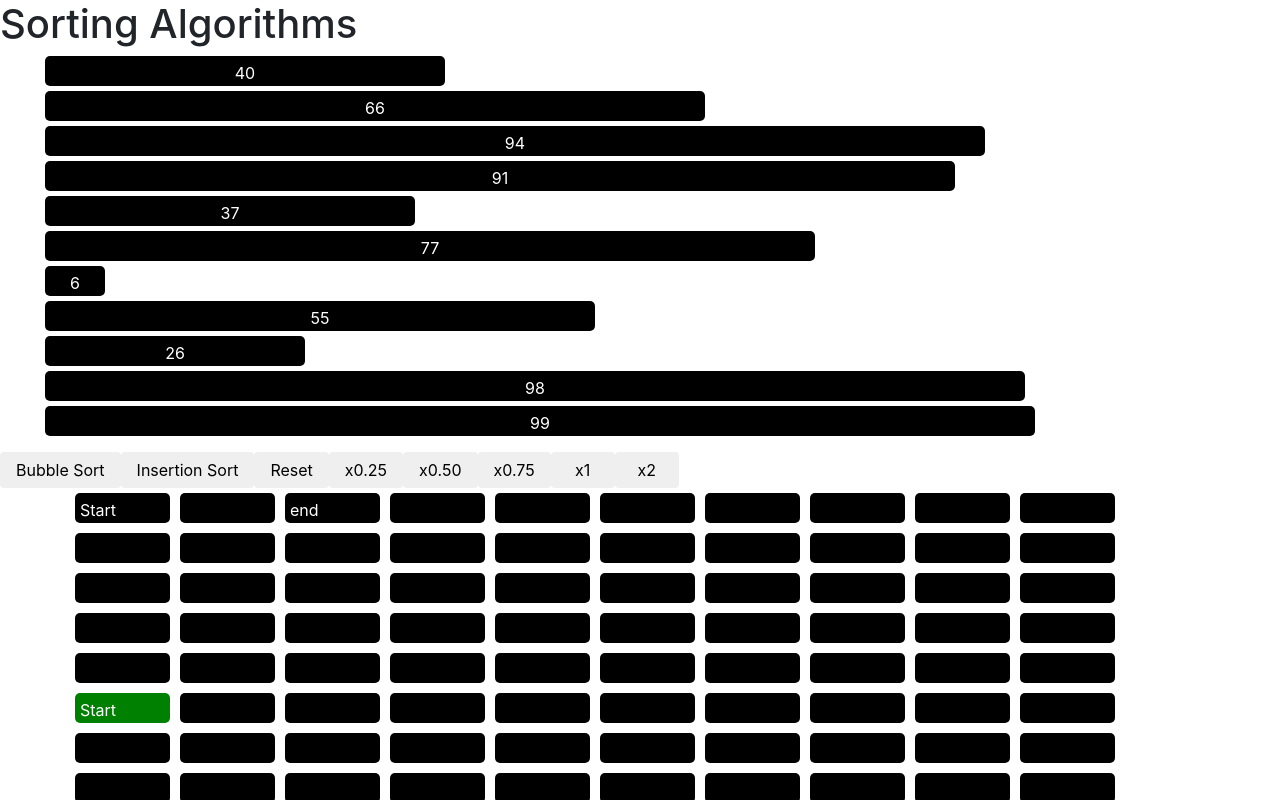
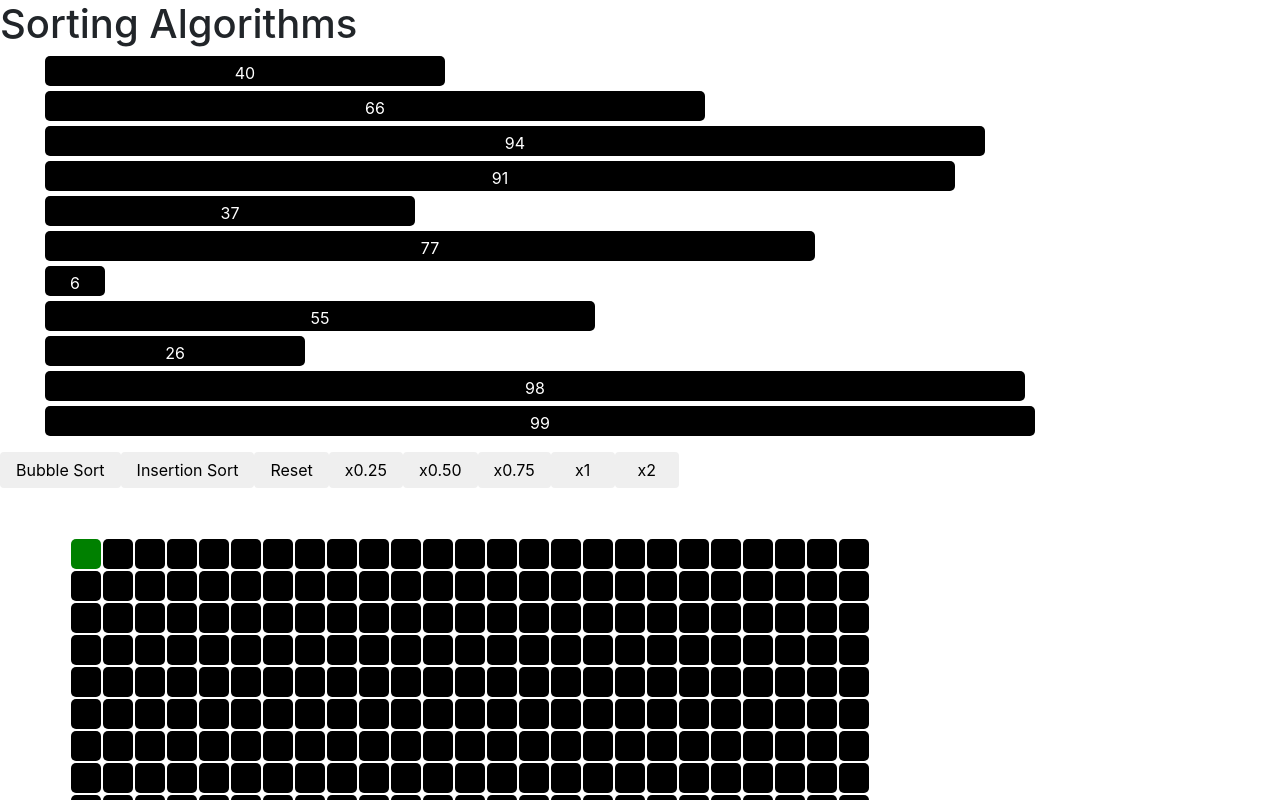
Before and after one commit to tushar2407/algo, an Angular app: page / in a window 1280 px wide. Shown: the top 800 px of the page. Built offline with nearby package versions, Linux system fonts and the light colour scheme.

Commit message:
2D matrix + reactive grid display

```diff
--- a/src/app/home/home.component.html
+++ b/src/app/home/home.component.html
@@ -15,4 +15,4 @@
 <button mat-button (click)="speed(1)">x1</button>
 <button mat-button (click)="speed(0.5)">x2</button>
 <h3 class="none" #h3>Sorted</h3>
-<h4 class="none" #h4>Key : {{key}}</h4>
+<h4 class="none" #h4>Key : <div [style.width.px]='key*10'>{{key}}</div></h4>
--- /dev/null
+++ b/src/app/shared/block.ts
@@ -0,0 +1,6 @@
+export class Block{
+    visited:boolean;
+    blocked:boolean;
+    start:boolean;
+    end:boolean;
+}
--- a/src/app/traversal/traversal.component.html
+++ b/src/app/traversal/traversal.component.html
@@ -1,8 +1,6 @@
 <div class="container">
-<div class="row">
-    <div class ="col1 col-md-1" *ngFor="let i of list" #blocks (click)="mark(i)">
-        <p *ngIf="i==0">Start</p>
-        <p *ngIf="i==2">end</p>
+<div class="row" *ngFor="let i of list" >
+    <div class="col1" *ngFor="let j of i " #blocks (click)="block(i,j)">
     </div>
 </div>
 </div>
--- a/src/app/traversal/traversal.component.scss
+++ b/src/app/traversal/traversal.component.scss
@@ -4,10 +4,12 @@
     padding: 5px;
     color: white;
     border-radius: 5px;
-    margin: 5px;
-    width:20px;
+    margin:1px;
+    width:30px;
 }
-
+.col1:hover{
+    cursor: grab;
+}
 .red{
     background-color:red !important;
 }
@@ -15,5 +17,9 @@
     background-color: green !important;
 }
 .white{
-    background-color: white;
+    background-color: white !important;
 }
+.container{
+    margin-bottom: 50px;
+    margin-top: 50px;
+}
--- a/src/app/traversal/traversal.component.ts
+++ b/src/app/traversal/traversal.component.ts
@@ -1,5 +1,5 @@
 import { Component, OnInit, ViewChildren, QueryList, ElementRef } from '@angular/core';
-
+import {Block} from '../shared/block';
 @Component({
   selector: 'app-traversal',
   templateUrl: './traversal.component.html',
@@ -12,30 +12,58 @@ export class TraversalComponent implements OnInit {
   end;
   @ViewChildren('blocks') blocks:QueryList<ElementRef>;
   array;
+  temp;
   constructor() { }
 
   ngOnInit(): void {
     this.list=[];
-    for(var i=0;i<110;i++)
-      this.list.push(i);
-    this.list[50]=0;
-    this.list[100]=2;
+    // this.list=new Block[55][55];
+    for(var i=0;i<25;i++){
+      this.temp=[];
+      for(var j=0;j<25;j++){
+        this.temp.push(new Block);
+        this.temp[this.temp.length-1].blocked=false;
+        this.temp[this.temp.length-1].start=false;
+        this.temp[this.temp.length-1].end=false;
+        this.temp[this.temp.length-1].visited=false;
+      }
+      this.list.push(this.temp);
+    }
+    console.log(this.list);
+    // for(var i=0;i<110;i++)
+    //   this.list.push(i);
+    this.list[0][0].start=true;
+    this.list[24][24].end=true;
   }
   ngAfterViewInit(){
     this.array=this.blocks.toArray();
-    this.array[50].nativeElement.classList.add('green');
-    this.array[100].nativeElement.classList.add('red');
+    this.array[0].nativeElement.classList.add('green');
+    this.array[624].nativeElement.classList.add('red');
+    console.log(this.array);
   }
-  mark(i){
-    console.log(i);
-    if(this.list[i]==1){
-      this.list[i]=3;
-      this.array[i].nativeElement.classList.remove('white');
-      this.array[i].nativeElement.classList.add('white');
-    }
-    else{
-      this.list[i]=1;
-      this.array[i].nativeElement.classList.remove('white');
+  block(i,j){
+    // console.log(i);
+    // console.log(j);
+    var ctr=0;
+    for(var k of this.list){
+      // console.log(k);
+      if(k==i && j.start==false && j.end==false){
+        var temp=0;
+        for( var l of k){
+          if(l==j){
+            if(!l.blocked){
+              l.blocked=true;
+              this.array[ctr*25+temp].nativeElement.classList.add('white');
+            }
+            else{
+              l.blocked=false;
+              this.array[ctr*25+temp].nativeElement.classList.remove('white');
+            }
+          }
+          temp++;
+        }
+      }
+      ctr++;
     }
   }
 }
```
